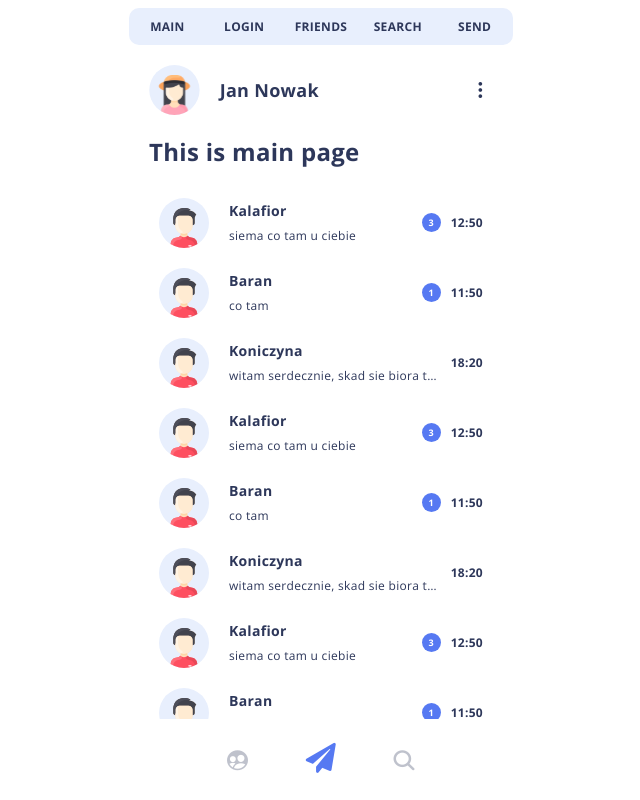
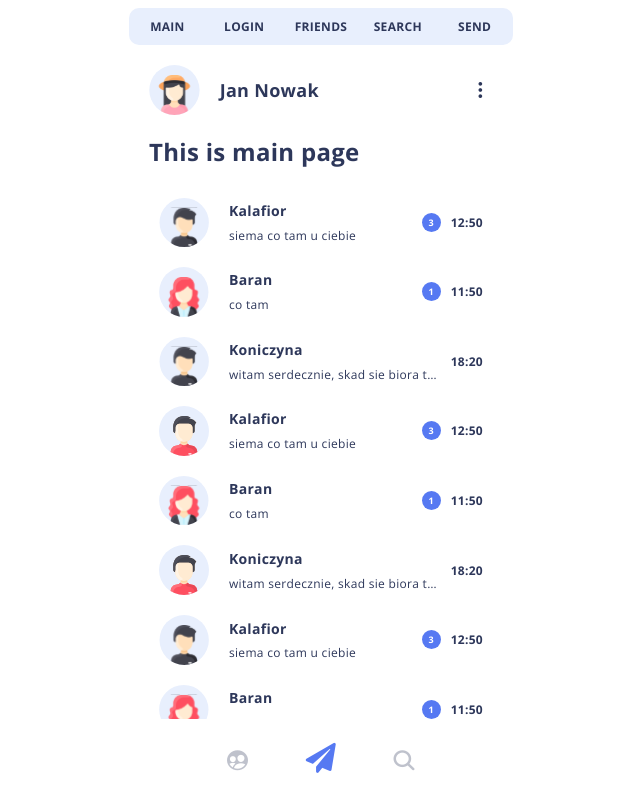
Before and after one commit to dlt-v/Chatlog, a React (Create React App) app: page / in a window 1280 px wide. Shown: the whole page, without its empty margins (319-959 px from the left). Built offline with nearby package versions, Linux system fonts and the light colour scheme.

Commit message:
Move avatar list into its own dedicated array

```diff
--- /dev/null
+++ b/src/avatarList.ts
@@ -0,0 +1,6 @@
+import av0 from './styles/img/av-0.svg';
+import av1 from './styles/img/av-1.svg';
+import av2 from './styles/img/av-2.svg';
+import av3 from './styles/img/av-3.svg';
+
+export const avatarList = [av0, av1, av2, av3];
--- a/src/components/HistoryMessage.tsx
+++ b/src/components/HistoryMessage.tsx
@@ -1,15 +1,9 @@
 import React from 'react';
-
-import av0 from '../styles/img/av-0.svg';
-import av1 from '../styles/img/av-1.svg';
-import av2 from '../styles/img/av-2.svg';
-import av3 from '../styles/img/av-3.svg';
-
-const avatars = [av0, av1, av2, av3];
+import { avatarList } from '../avatarList';
 
 interface Props {
     id: number;
-    avatar?: string;
+    avatar: number;
     name: string;
     time: string;
     message: string;
@@ -19,10 +13,18 @@ interface Props {
 export const HistoryMessage: React.FC<Props> = (props) => {
     return (
         <div className="historyMessage">
-            <img src={av3} alt="" className="historyMessage__avatar" />
+            <img
+                src={avatarList[props.avatar]}
+                alt=""
+                className="historyMessage__avatar"
+            />
             <div className="historyMessage__nickname">{props.name}</div>
             <div className="historyMessage__message">{props.message}</div>
-            {props.unread !== 0 ? <div className="historyMessage__unread">{props.unread}</div> : <div></div>}
+            {props.unread !== 0 ? (
+                <div className="historyMessage__unread">{props.unread}</div>
+            ) : (
+                <div></div>
+            )}
             <div className="historyMessage__time">{props.time}</div>
         </div>
     );
--- a/src/components/LastMessages.tsx
+++ b/src/components/LastMessages.tsx
@@ -1,16 +1,11 @@
 import React from 'react';
-
-import av0 from '../styles/img/av-0.svg';
-import av1 from '../styles/img/av-1.svg';
-import av2 from '../styles/img/av-2.svg';
-import av3 from '../styles/img/av-3.svg';
 import { HistoryMessage } from './HistoryMessage';
 
 export const LastMessages: React.FC = () => {
     const last = [
         {
             id: 1,
-            avatar: av0,
+            avatar: 1,
             name: 'Kalafior',
             time: '12:50',
             message: 'siema co tam u ciebie',
@@ -18,7 +13,7 @@ export const LastMessages: React.FC = () => {
         },
         {
             id: 2,
-            avatar: av1,
+            avatar: 2,
             name: 'Baran',
             time: '11:50',
             message: 'co tam',
@@ -26,7 +21,7 @@ export const LastMessages: React.FC = () => {
         },
         {
             id: 3,
-            avatar: av2,
+            avatar: 1,
             name: 'Koniczyna',
             time: '18:20',
             message: 'witam serdecznie, skad sie biora takie zwierzeta jak ty?',
@@ -34,7 +29,7 @@ export const LastMessages: React.FC = () => {
         },
         {
             id: 4,
-            avatar: av0,
+            avatar: 3,
             name: 'Kalafior',
             time: '12:50',
             message: 'siema co tam u ciebie',
@@ -42,7 +37,7 @@ export const LastMessages: React.FC = () => {
         },
         {
             id: 5,
-            avatar: av1,
+            avatar: 2,
             name: 'Baran',
             time: '11:50',
             message: 'co tam',
@@ -50,7 +45,7 @@ export const LastMessages: React.FC = () => {
         },
         {
             id: 6,
-            avatar: av2,
+            avatar: 3,
             name: 'Koniczyna',
             time: '18:20',
             message: 'witam serdecznie, skad sie biora takie zwierzeta jak ty?',
@@ -58,7 +53,7 @@ export const LastMessages: React.FC = () => {
         },
         {
             id: 7,
-            avatar: av0,
+            avatar: 1,
             name: 'Kalafior',
             time: '12:50',
             message: 'siema co tam u ciebie',
@@ -66,7 +61,7 @@ export const LastMessages: React.FC = () => {
         },
         {
             id: 8,
-            avatar: av1,
+            avatar: 2,
             name: 'Baran',
             time: '11:50',
             message: 'co tam',
@@ -74,7 +69,7 @@ export const LastMessages: React.FC = () => {
         },
         {
             id: 9,
-            avatar: av2,
+            avatar: 0,
             name: 'Koniczyna',
             time: '18:20',
             message: 'witam serdecznie, skad sie biora takie zwierzeta jak ty?',
@@ -83,14 +78,15 @@ export const LastMessages: React.FC = () => {
     ];
     return (
         <div className="lastMessages">
-            {last.map((e) => (
+            {last.map((message) => (
                 <HistoryMessage
-                    key={e.id}
-                    id={e.id}
-                    name={e.name}
-                    time={e.time}
-                    message={e.message}
-                    unread={e.unread}
+                    avatar={message.avatar}
+                    key={message.id}
+                    id={message.id}
+                    name={message.name}
+                    time={message.time}
+                    message={message.message}
+                    unread={message.unread}
                 />
             ))}
         </div>
--- a/src/components/UserHeader.tsx
+++ b/src/components/UserHeader.tsx
@@ -1,14 +1,7 @@
 import React, { useState, useContext } from 'react';
 import { UserDataContext } from '../UserDataContext';
 import { Dropdown } from './Dropdown';
-
-import av0 from '../styles/img/av-0.svg';
-import av1 from '../styles/img/av-1.svg';
-import av2 from '../styles/img/av-2.svg';
-import av3 from '../styles/img/av-3.svg';
-
-const avatars = [av0, av1, av2, av3];
-console.log(avatars);
+import { avatarList } from '../avatarList';
 
 export const UserHeader: React.FC = () => {
     const [close, setClose] = useState(false);
@@ -17,7 +10,7 @@ export const UserHeader: React.FC = () => {
     return (
         <div>
             <div className="main__userHeader">
-                <img src={avatars[user.avatar]} alt="avatar" />
+                <img src={avatarList[user.avatar]} alt="avatar" />
                 <span className="main__userHeader__userName">{user.name}</span>
                 <span
                     onClick={() => setClose(!close)}
@@ -25,7 +18,6 @@ export const UserHeader: React.FC = () => {
                 ></span>
                 {close && <Dropdown />}
             </div>
-
         </div>
     );
 };
```
